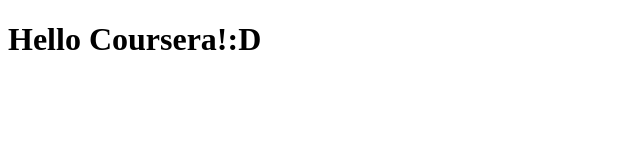
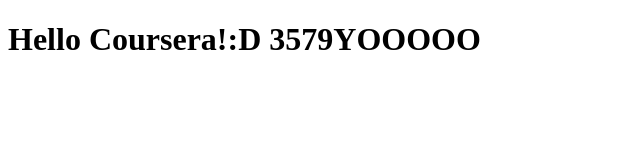
Before and after one commit to su3moemoe/coursera-test, a plain HTML site: page site/index.html in a window 1280 px wide. Shown: the whole page, without its empty margins (0-640 px from the left). Drawn offline with Linux system fonts and the light colour scheme.

Commit message:
Small addtion to our page content.

```diff
--- a/site/index.html
+++ b/site/index.html
@@ -4,6 +4,6 @@
 	<title>Hello Coursera!:D</title>
 </head>
 <body>
-	<h1>Hello Coursera!:D</h1>
+	<h1>Hello Coursera!:D  3579YOOOOO</h1>
 </body>
 </html>
```
